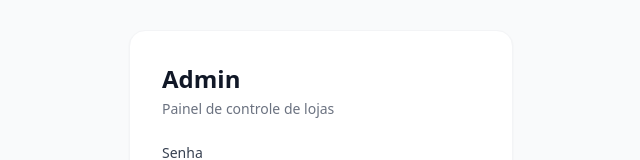
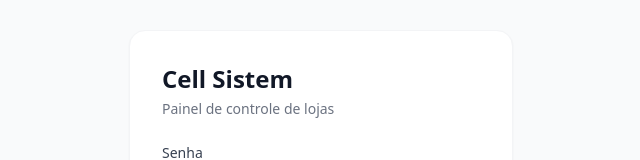
Before and after one commit to matviana-create/tecnocell, a Next.js app: page /admin/login in a window 1280 px wide. Shown: the part 238-398 px from the top of the page, without its empty margins (319-959 px from the left). Built offline with nearby package versions, Linux system fonts and the light colour scheme.

Commit message:
feat: dominio raiz redireciona para /admin, renomear sistema para Cell Sistem

```diff
--- a/app/admin/_components/AdminClient.tsx
+++ b/app/admin/_components/AdminClient.tsx
@@ -71,7 +71,7 @@ export default function AdminClient({ lojas: lojasIniciais }: { lojas: Loja[] })
       <div className="max-w-4xl mx-auto px-4 py-8">
         <div className="flex items-center justify-between mb-8">
           <div>
-            <h1 className="text-2xl font-bold text-gray-900">Painel Admin</h1>
+            <h1 className="text-2xl font-bold text-gray-900">Cell Sistem</h1>
             <p className="text-sm text-gray-500 mt-0.5">{lojas.length} loja{lojas.length !== 1 ? 's' : ''} cadastrada{lojas.length !== 1 ? 's' : ''}</p>
           </div>
           <button
--- a/app/admin/login/page.tsx
+++ b/app/admin/login/page.tsx
@@ -25,7 +25,7 @@ export default function AdminLogin() {
   return (
     <div className="min-h-screen bg-gray-50 flex items-center justify-center">
       <div className="bg-white rounded-2xl shadow-sm border border-gray-100 p-8 w-full max-w-sm">
-        <h1 className="text-2xl font-bold text-gray-900 mb-1">Admin</h1>
+        <h1 className="text-2xl font-bold text-gray-900 mb-1">Cell Sistem</h1>
         <p className="text-sm text-gray-500 mb-6">Painel de controle de lojas</p>
 
         <form onSubmit={entrar} className="space-y-4">
--- a/app/page.tsx
+++ b/app/page.tsx
@@ -1,9 +1,12 @@
 export const dynamic = 'force-dynamic'
 
 import { headers } from 'next/headers'
+import { redirect } from 'next/navigation'
 import { createClient } from '@supabase/supabase-js'
 import PaginaPedidosClient from './_components/PaginaPedidosClient'
 import type { Peca } from '@/lib/supabase'
+
+const ROOT_DOMAIN = process.env.NEXT_PUBLIC_ROOT_DOMAIN ?? 'tecnocell-one.vercel.app'
 
 export default async function Page({
   searchParams,
@@ -13,17 +16,22 @@ export default async function Page({
   const headersList = await headers()
   const hostname = headersList.get('x-hostname') ?? headersList.get('host') ?? ''
   const dominioLimpo = hostname.split(':')[0]
+
+  // Domínio raiz → redireciona para o painel admin
+  if (dominioLimpo === ROOT_DOMAIN || dominioLimpo === 'localhost') {
+    redirect('/admin')
+  }
+
   const { cliente: clienteId } = await searchParams
 
   const platformUrl = process.env.PLATFORM_SUPABASE_URL
   const platformKey = process.env.PLATFORM_SUPABASE_ANON_KEY
 
   if (!platformUrl || !platformKey) {
-    return <Erro mensagem="Variáveis de ambiente ausentes" detalhe={dominioLimpo} />
+    return <Erro mensagem="Variáveis de ambiente ausentes" />
   }
 
   try {
-    // 1. Busca loja na plataforma
     const plataforma = createClient(platformUrl, platformKey)
     const { data: loja, error: lojaError } = await plataforma
       .from('lojas')
@@ -36,13 +44,11 @@ export default async function Page({
       return <Erro mensagem={`Loja não encontrada: ${dominioLimpo}`} detalhe={lojaError?.message} />
     }
 
-    // 2. Cria cliente Supabase da loja (server-side — a key nunca vai ao browser)
     const lojaDb = createClient(
       loja.supabase_url.trim(),
       loja.supabase_anon_key.replace(/\s/g, '')
     )
 
-    // 3. Busca peças e cliente em paralelo
     const [{ data: pecas }, { data: clienteData }] = await Promise.all([
       lojaDb
         .from('estoque')
```
